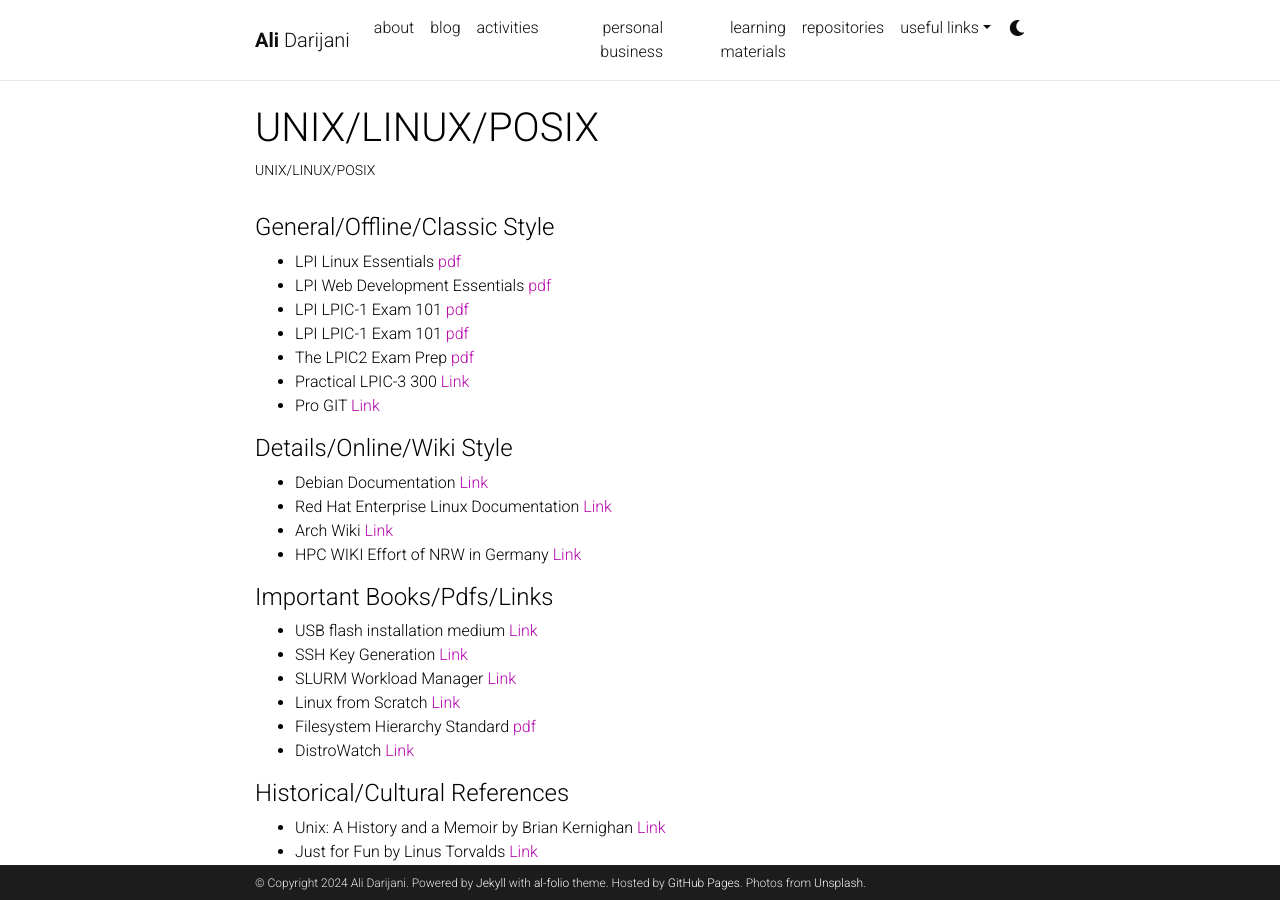
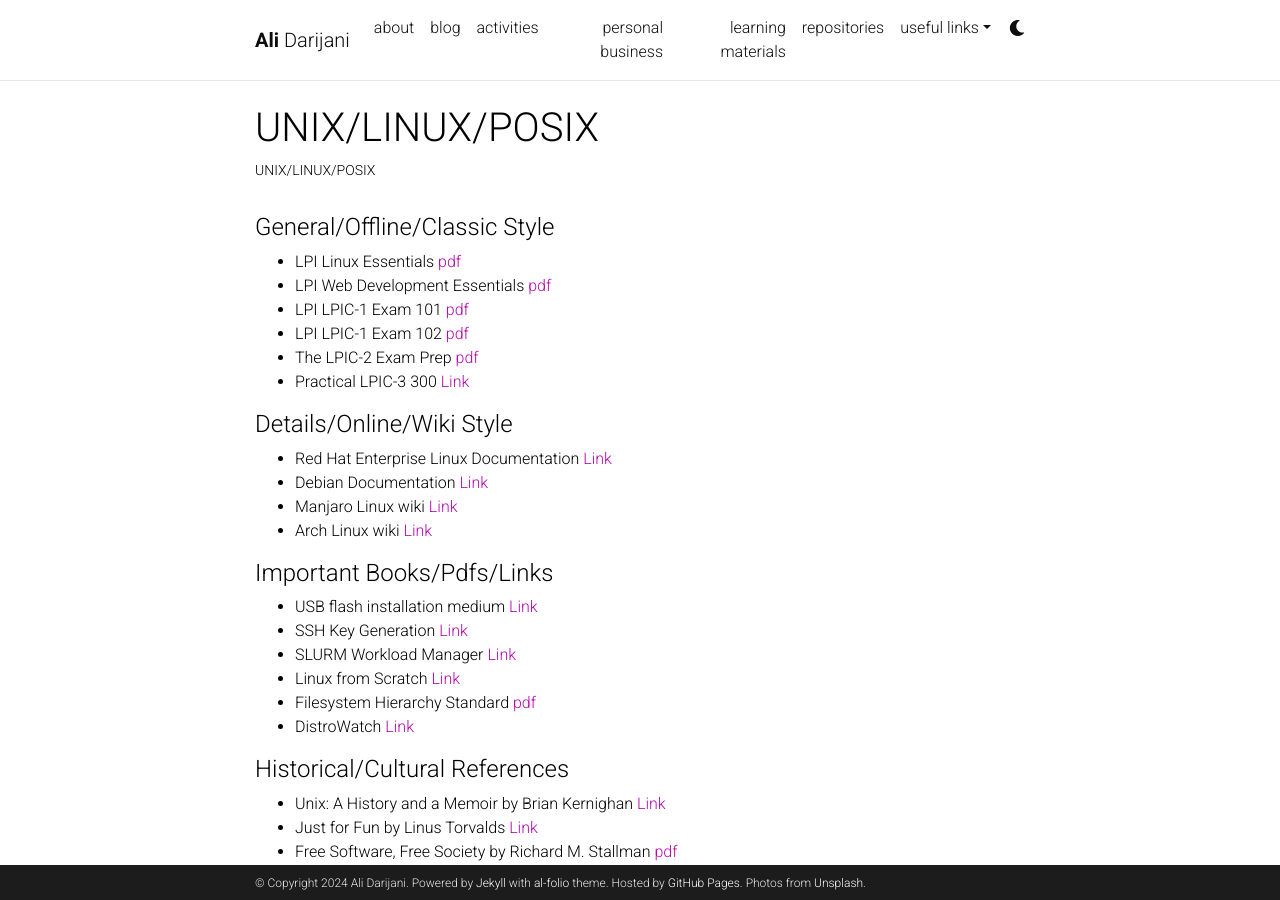
Before and after one commit to adarijani/adarijani.github.io_archived, a Jekyll site: the page built from _projects/t_02_unix_linux_posix.md, in a window 1280 px wide and 900 px high. Built offline with Jekyll 4.4.1, drawn with Linux system fonts in a browser that asks for light colours; comment, search, counter and statistics services are not loaded; a style sheet for code colours, icons or effects is not loaded.

Commit message:
Update t_02_unix_linux_posix.md

```diff
--- a/_projects/t_02_unix_linux_posix.md
+++ b/_projects/t_02_unix_linux_posix.md
@@ -12,16 +12,16 @@
 * LPI Linux Essentials [pdf](https://learning.lpi.org/pdfstore/LPI-Learning-Material-010-160-en.pdf)
 * LPI Web Development Essentials [pdf](https://learning.lpi.org/pdfstore/LPI-Learning-Material-030-100-en.pdf)
 * LPI LPIC-1 Exam 101 [pdf](https://learning.lpi.org/pdfstore/LPI-Learning-Material-101-500-en.pdf)
-* LPI LPIC-1 Exam 101 [pdf](https://learning.lpi.org/pdfstore/LPI-Learning-Material-102-500-en.pdf)
-* The LPIC2 Exam Prep [pdf](https://lpic2book.github.io/src/pdf/lpic2book.pdf)
+* LPI LPIC-1 Exam 102 [pdf](https://learning.lpi.org/pdfstore/LPI-Learning-Material-102-500-en.pdf)
+* The LPIC-2 Exam Prep [pdf](https://lpic2book.github.io/src/pdf/lpic2book.pdf)
 * Practical LPIC-3 300 [Link](https://link.springer.com/book/10.1007/978-1-4842-4473-9)
-* Pro GIT [Link](https://github.com/progit/progit2/releases/download/2.1.360/progit.pdf)
 
 #### Details/Online/Wiki Style
+
+* Red Hat Enterprise Linux Documentation [Link](https://access.redhat.com/documentation/en-us/red_hat_enterprise_linux/9)
 * Debian Documentation [Link](https://www.debian.org/doc/)
-* Red Hat Enterprise Linux Documentation [Link](https://access.redhat.com/documentation/en-us/red_hat_enterprise_linux/9)
-* Arch Wiki [Link](https://wiki.archlinux.org/)
-* HPC WIKI Effort of NRW in Germany [Link](https://hpc-wiki.info/hpc/HPC_Wiki)
+* Manjaro Linux wiki [Link](https://wiki.manjaro.org/index.php/Main_Page)
+* Arch Linux wiki [Link](https://wiki.archlinux.org/)
 
 #### Important Books/Pdfs/Links
 * USB flash installation medium [Link](https://wiki.archlinux.org/title/USB_flash_installation_medium)
```
